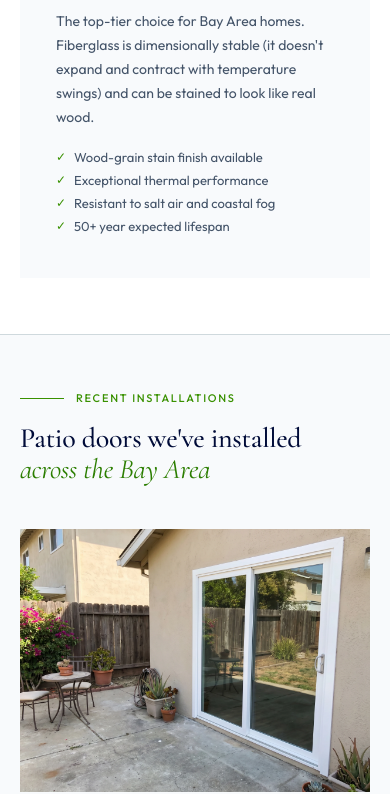
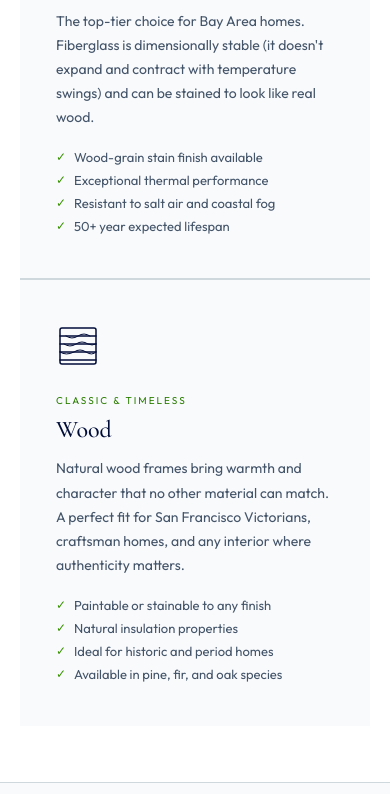
Before and after one commit to LiorVelikin/Window-Station, a plain HTML site: page patio-doors.html in a window 390 px wide. Shown: the part 4778-5572 px from the top of the page. Drawn offline with nearby package versions, Linux system fonts and the light colour scheme.

Commit message:
Add wood frame option for sliding and patio doors
Added Wood as a fourth frame material on patio-doors.html alongside Aluminum, Vinyl, and Fiberglass. Updated the materials grid from 3 to 4 columns with a responsive 2-column layout on tablet and single column on mobile.

Co-Authored-By: Claude Sonnet 4.6 <noreply@anthropic.com>

```diff
--- a/patio-doors.html
+++ b/patio-doors.html
@@ -33,7 +33,7 @@
     .pd-type-card:hover { border-top-color:var(--green-500); }
     .pd-type-card-title { font-family:var(--display); font-size:18px; font-weight:500; color:var(--text-light); line-height:1.2; }
     .pd-type-card-desc { font-size:13px; color:var(--text-muted-light); line-height:1.6; }
-    .pd-materials { display:grid; grid-template-columns:repeat(3,1fr); gap:2px; background:oklch(88% .012 220); margin-top:52px; }
+    .pd-materials { display:grid; grid-template-columns:repeat(4,1fr); gap:2px; background:oklch(88% .012 220); margin-top:52px; }
     .pd-mat { background:var(--cream-50); padding:44px 36px; }
     .pd-mat-icon { margin-bottom:22px; color:var(--navy-950); }
     .pd-mat-label { font-size:10px; letter-spacing:.2em; text-transform:uppercase; color:var(--green-600); margin-bottom:8px; }
@@ -48,8 +48,11 @@
     .pd-gallery-item:hover img { transform:scale(1.04); }
     @media (max-width:900px) {
       .pd-type-strip { grid-template-columns:repeat(2,1fr); }
+      .pd-materials { grid-template-columns:repeat(2,1fr); }
+      .pd-gallery { grid-template-columns:1fr 1fr; }
+    }
+    @media (max-width:600px) {
       .pd-materials { grid-template-columns:1fr; }
-      .pd-gallery { grid-template-columns:1fr 1fr; }
     }
     @media (max-width:540px) {
       .pd-type-strip { grid-template-columns:1fr; }
@@ -279,6 +282,30 @@
         </ul>
       </div>
 
+      <div class="pd-mat">
+        <div class="pd-mat-icon">
+          <svg width="44" height="44" viewBox="0 0 44 44" fill="none" stroke="currentColor" stroke-width="1.5" stroke-linecap="round">
+            <rect x="4" y="4" width="36" height="36" rx="2"/>
+            <line x1="4" y1="12" x2="40" y2="12"/>
+            <line x1="4" y1="20" x2="40" y2="20"/>
+            <line x1="4" y1="28" x2="40" y2="28"/>
+            <line x1="4" y1="36" x2="40" y2="36"/>
+            <path d="M10 12 Q16 16 22 12 Q28 8 34 12" stroke-width="1"/>
+            <path d="M8 20 Q14 24 20 20 Q26 16 32 20 Q36 22 40 20" stroke-width="1"/>
+            <path d="M4 28 Q10 32 18 28 Q24 24 30 28 Q36 32 40 28" stroke-width="1"/>
+          </svg>
+        </div>
+        <div class="pd-mat-label">Classic &amp; Timeless</div>
+        <h3>Wood</h3>
+        <p>Natural wood frames bring warmth and character that no other material can match. A perfect fit for San Francisco Victorians, craftsman homes, and any interior where authenticity matters.</p>
+        <ul>
+          <li>Paintable or stainable to any finish</li>
+          <li>Natural insulation properties</li>
+          <li>Ideal for historic and period homes</li>
+          <li>Available in pine, fir, and oak species</li>
+        </ul>
+      </div>
+
     </div>
   </div>
 </section>
```
